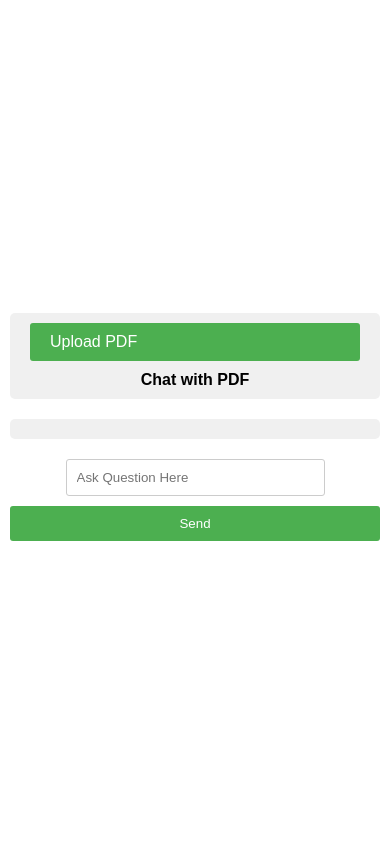
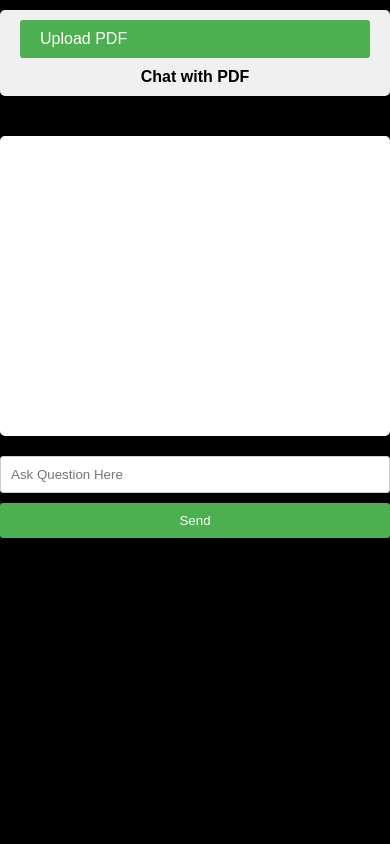
Before and after one commit to mdalishekh/Project, a Python web app: template templates/index.html in a window 390 px wide. Run offline with Jinja, Linux system fonts and the light colour scheme; the template is opened without the code that fills it, so the values that code supplies are empty.

Commit message:
responsiveness and style added

```diff
--- a/static/css/style.css
+++ b/static/css/style.css
@@ -10,13 +10,15 @@
   width: 100vw;
   display: flex;
   flex-direction: column;
+  row-gap: 20px;
   align-items: center;
-  justify-content: center;
-  padding: 10px;
+  /* justify-content: center; */
+  /* padding: 10px; */
+  background-color: black;
 }
 /* Comment*/
 .navbar {
-  width: 100%;
+  width: 96%;
   margin-top: 10px;
   padding: 10px 20px;
   display: flex;
@@ -46,17 +48,20 @@
 }
 
 .chat-container {
-  width: 100%;
-  max-height: 300px;
+  width: 96%;
+  display: flex;
+  flex-direction: column;
+  row-gap: 10px;
+  height: 300px;
   overflow-y: auto;
-  background-color: #f0f0f0;
+  background-color:white;
   border-radius: 5px;
   margin-top: 20px;
   padding: 10px;
 }
 /* Comment */
-#fileInput{
-  display:none;
+#fileInput {
+  display: none;
 }
 
 #fileInput {
@@ -65,11 +70,9 @@
 
 .input-container {
   width: 100%;
-  margin-top: 20px;
   display: flex;
   align-items: center;
   justify-content: center;
-  flex-wrap: wrap;
 }
 
 #question {
@@ -77,7 +80,6 @@
   border: 1px solid #ccc;
   border-radius: 3px;
   width: calc(100% - 140px);
-  max-width: 70%;
   margin-bottom: 10px;
 }
 
@@ -142,7 +141,9 @@
   }
 
   .input-container {
+    display: flex;
     flex-direction: column;
+    justify-content: space-between;
   }
 
   #question {
```
Also changed, not shown: other parts of static/css/style.css (+12 -15 lines).
